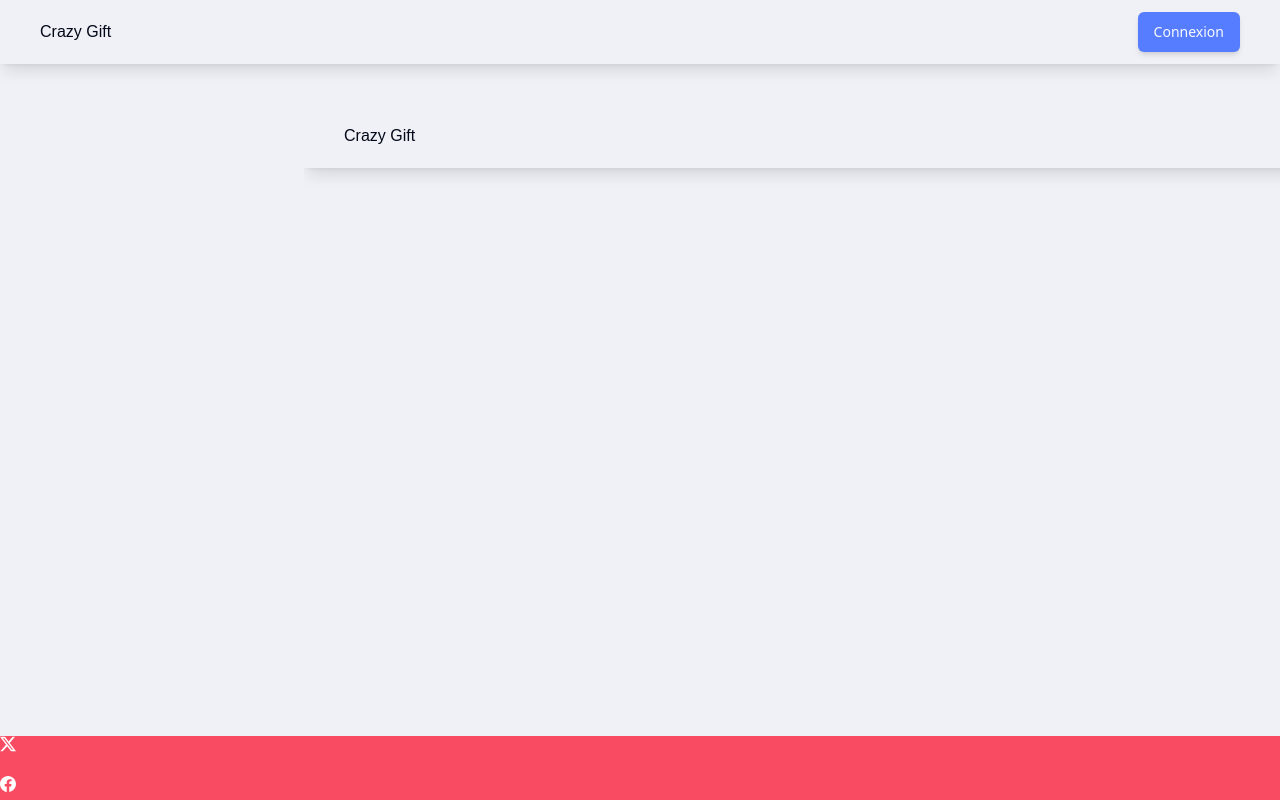
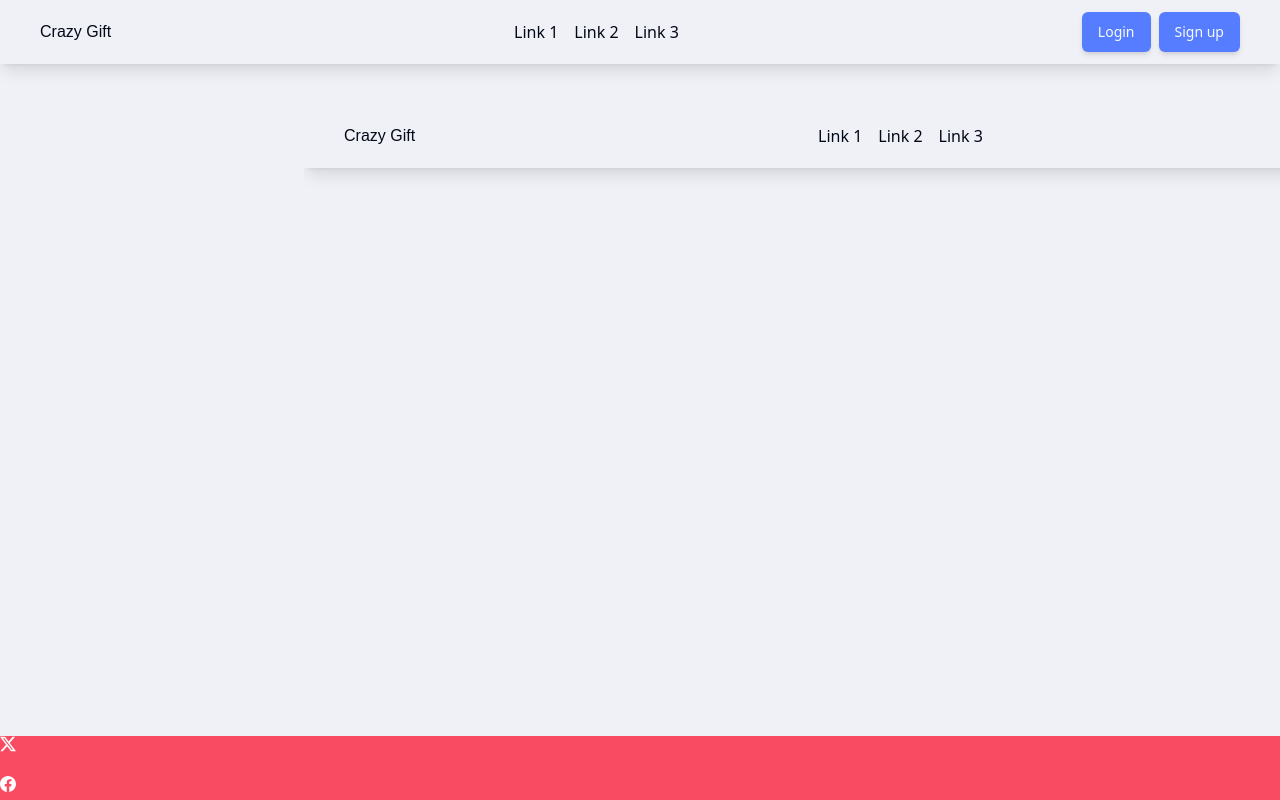
Before and after one commit to WildCodeSchool/2023-09-wns-bleu-easy-gift, a Next.js app in the folder frontend/: page /layout in a window 1280 px wide. Built offline with nearby package versions, Linux system fonts and the light colour scheme; no server answers.

Commit message:
done nav-barv1

```diff
--- a/frontend/src/components/layout/Navbar.tsx
+++ b/frontend/src/components/layout/Navbar.tsx
@@ -1,45 +1,123 @@
-import React, { useEffect, useState } from 'react';
+import React, { useState, useRef, useEffect } from 'react';
 import { Button } from '../ui/button';
 import Link from 'next/link';
-import { usePathname } from 'next/navigation';
-import Authentication from '../Authentication';
-import Cookies from 'js-cookie';
 import Logout from '../Logout';
 import { checkUserConnected } from '@/utils/checkConnection';
 import { maxWidthScreen } from '@/constants/styles';
 
-type TopState = {
-  email: string;
-};
+export default function Navbar() {
+  const [isMenuOpen, setMenuOpen] = useState(false);
+  const isConnected = checkUserConnected();
+  const menuRef = useRef<HTMLDivElement>(null);
 
-export default function Navbar() {
-  // const [state, setState] = useState<TopState>({ email: "" });
-  // useEffect(() => {
-  //   const email = Cookies.get("email") ?? "";
-  //   setState({ email });
-  // }, [Cookies.get("email")]);
+  const closeMenu = () => setMenuOpen(false);
 
-  // const isConnected = state.email !== "";
-
-  const pathname = usePathname();
-
-  const isLoginPage = pathname.includes('/auth');
-
-  const isConnected = checkUserConnected();
+  useEffect(() => {
+    function handleClickOutside(event: MouseEvent) {
+      if (menuRef.current && !menuRef.current.contains(event.target as Node)) {
+        closeMenu();
+      }
+    }
+    document.addEventListener('mousedown', handleClickOutside);
+    return () => {
+      document.removeEventListener('mousedown', handleClickOutside);
+    };
+  }, [isMenuOpen]);
 
   return (
     <nav className='w-full h-16 sticky top-0 shadow-lg z-10 bg-bgPrimary'>
       <div
         className={`max-w-[${maxWidthScreen}] h-full flex justify-between items-center gap-2 mx-auto px-10`}
       >
+        {/* Burger Icon for Mobile Screens */}
+        <button onClick={() => setMenuOpen(!isMenuOpen)} className='md:hidden'>
+          <svg
+            className='h-6 w-6'
+            fill='none'
+            viewBox='0 0 24 24'
+            stroke='currentColor'
+          >
+            <path
+              strokeLinecap='round'
+              strokeLinejoin='round'
+              strokeWidth={2}
+              d='M4 6h16M4 12h16M4 18h16'
+            />
+          </svg>
+        </button>
+
+        {/* Logo Link */}
         <Link href='/'>
           <h1 className='font-rubik'>Crazy Gift</h1>
         </Link>
-        <div className='flex gap-2'>
+
+        {/* Links for Larger Screens */}
+        <div className={`hidden md:flex md:flex-row gap-4`}>
+          <Link href='#'>Link 1</Link>
+          <Link href='#'>Link 2</Link>
+          <Link href='#'>Link 3</Link>
+        </div>
+
+        {/* Side Drawer for Mobile Screens */}
+        <div
+          ref={menuRef}
+          className={`absolute left-0 top-0 w-[75%] h-110 bg-bgPrimary shadow-lg transform ${
+            isMenuOpen ? 'translate-x-0' : '-translate-x-full'
+          } transition-transform duration-300 ease-in-out flex flex-col gap-4 p-4 md:hidden`}
+        >
+          {/* Close Button */}
+          <button onClick={() => setMenuOpen(false)} className='self-end'>
+            <svg
+              className='h-6 w-6'
+              fill='none'
+              viewBox='0 0 24 24'
+              stroke='currentColor'
+            >
+              <path
+                strokeLinecap='round'
+                strokeLinejoin='round'
+                strokeWidth={2}
+                d='M6 18L18 6M6 6l12 12'
+              />
+            </svg>
+          </button>
+          <Link href='#' onClick={closeMenu}>
+            Link 1
+          </Link>
+          <Link href='#' onClick={closeMenu}>
+            Link 2
+          </Link>
+          <Link href='#' onClick={closeMenu}>
+            Link 3
+          </Link>
           {!isConnected && (
-            <Button className='shadow-md'>
-              <Link href='/auth/login'>Connexion</Link>
-            </Button>
+            <>
+              <Button className='shadow-md'>
+                <Link onClick={closeMenu} href='/auth/login'>
+                  Login
+                </Link>
+              </Button>
+              <Button className='shadow-md'>
+                <Link onClick={closeMenu} href='/auth/login'>
+                  Sign up
+                </Link>
+              </Button>
+            </>
+          )}
+          <Logout />
+        </div>
+
+        {/* Auth Buttons for Larger Screens */}
+        <div className={`hidden md:flex md:flex-row gap-2`}>
+          {!isConnected && (
+            <>
+              <Button className='shadow-md'>
+                <Link href='/auth/login'>Login</Link>
+              </Button>
+              <Button className='shadow-md'>
+                <Link href='/auth/login'>Sign up</Link>
+              </Button>
+            </>
           )}
           <Logout />
         </div>
--- a/frontend/src/styles/globals.css
+++ b/frontend/src/styles/globals.css
@@ -11,6 +11,7 @@
 
 @layer base {
   :root {
+    --bg-primary: #eff1f6;
     --background: 0 0% 100%;
     --foreground: 222.2 84% 4.9%;
 
```
Also changed, not shown: frontend/src/components/Logout.tsx (+9 -12 lines), frontend/tailwind.config.ts (+44 -44 lines).
